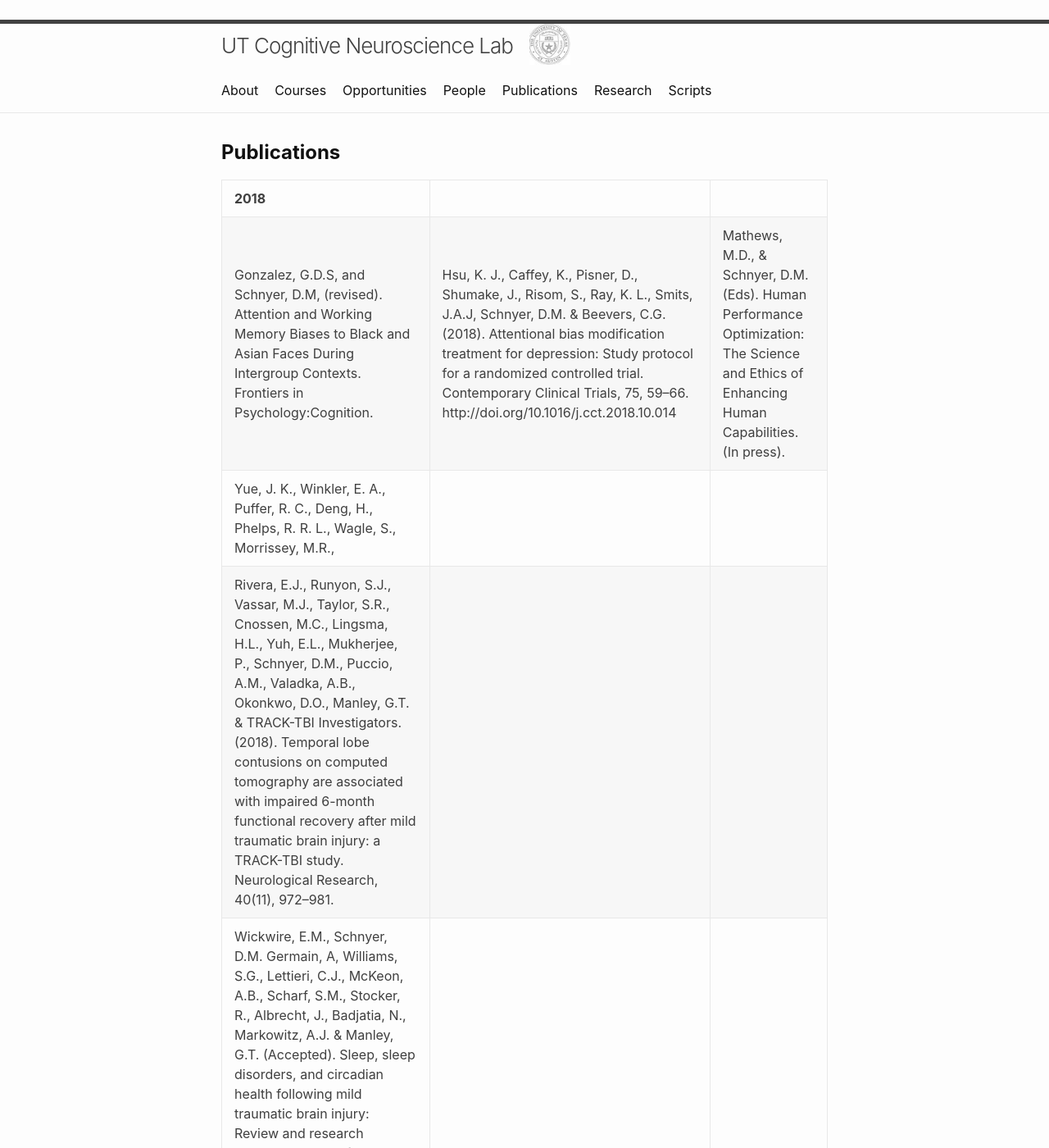
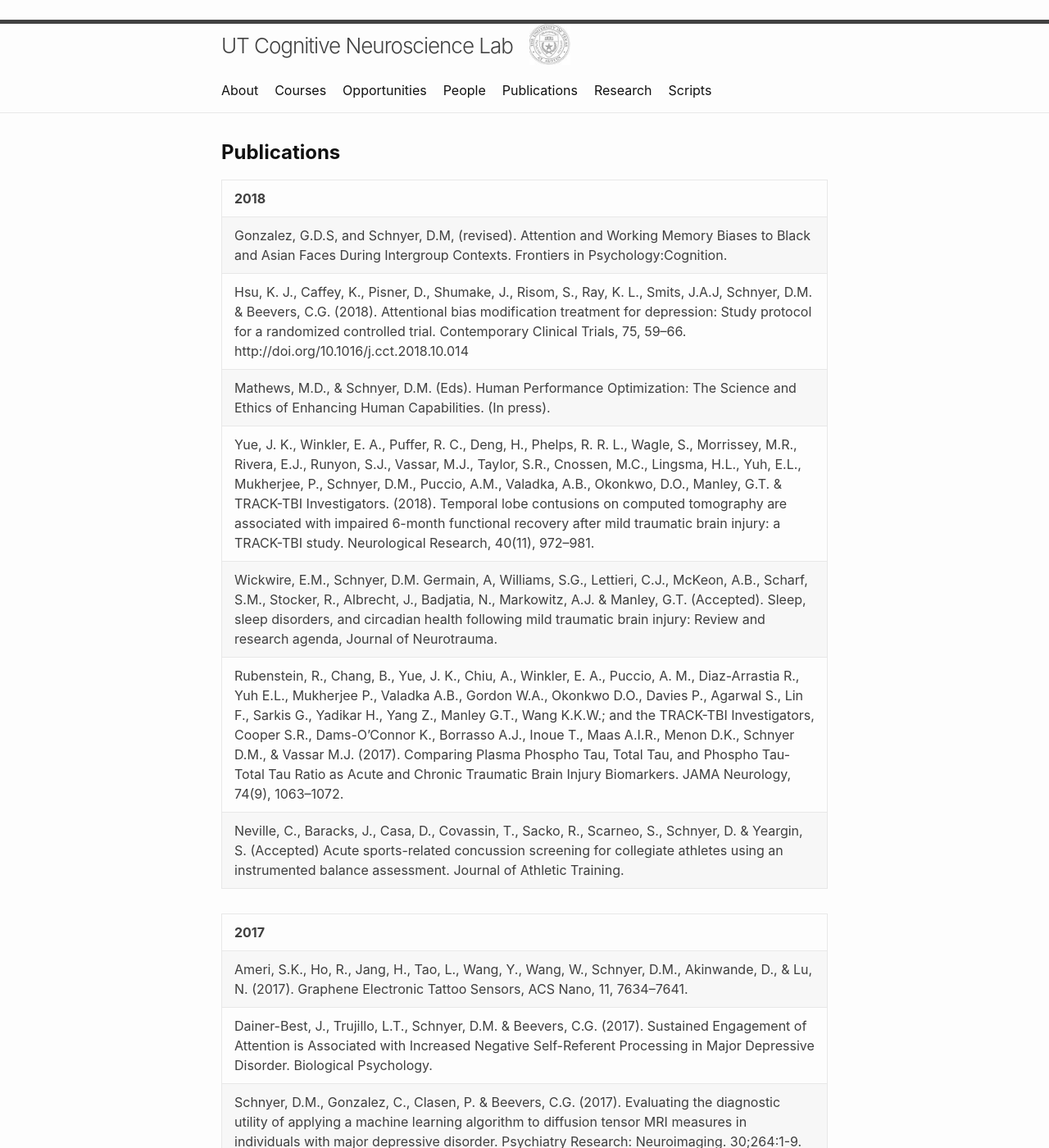
Before and after one commit to UTCogNeuroLab/UTCogNeuroLab.github.io, a Jekyll site: the page built from publications.md, in a window 1280 px wide and 1400 px high. Shown: the whole window at 82% size. Built offline with Jekyll 4.4.1, drawn with Linux system fonts in a browser that asks for light colours; nearby versions of some CDN libraries; part of the change alters nothing that is shown.

```diff
--- a/publications.md
+++ b/publications.md
@@ -6,9 +6,10 @@ permalink: /publications/
 # __Publications__
 
 |**2018**|
-|Gonzalez, G.D.S, and Schnyer, D.M, (revised). Attention and Working Memory Biases to Black and Asian Faces During Intergroup Contexts. Frontiers in Psychology:Cognition. |Hsu, K. J., Caffey, K., Pisner, D., Shumake, J., Risom, S., Ray, K. L., Smits, J.A.J, Schnyer, D.M. & Beevers, C.G. (2018). Attentional bias modification treatment for depression: Study protocol for a randomized controlled trial. Contemporary Clinical Trials, 75, 59–66. http://doi.org/10.1016/j.cct.2018.10.014|Mathews, M.D., & Schnyer, D.M. (Eds). Human Performance Optimization: The Science and Ethics of Enhancing Human Capabilities. (In press).|
-|Yue, J. K., Winkler, E. A., Puffer, R. C., Deng, H., Phelps, R. R. L., Wagle, S., Morrissey, M.R.,
-Rivera, E.J., Runyon, S.J., Vassar, M.J., Taylor, S.R., Cnossen, M.C., Lingsma, H.L., Yuh, E.L., Mukherjee, P., Schnyer, D.M., Puccio, A.M., Valadka, A.B., Okonkwo, D.O., Manley, G.T. & TRACK-TBI Investigators. (2018). Temporal lobe contusions on computed tomography are associated with impaired 6-month functional recovery after mild traumatic brain injury: a TRACK-TBI study. Neurological Research, 40(11), 972–981. |
+|Gonzalez, G.D.S, and Schnyer, D.M, (revised). Attention and Working Memory Biases to Black and Asian Faces During Intergroup Contexts. Frontiers in Psychology:Cognition. |
+|Hsu, K. J., Caffey, K., Pisner, D., Shumake, J., Risom, S., Ray, K. L., Smits, J.A.J, Schnyer, D.M. & Beevers, C.G. (2018). Attentional bias modification treatment for depression: Study protocol for a randomized controlled trial. Contemporary Clinical Trials, 75, 59–66. http://doi.org/10.1016/j.cct.2018.10.014|
+|Mathews, M.D., & Schnyer, D.M. (Eds). Human Performance Optimization: The Science and Ethics of Enhancing Human Capabilities. (In press).|
+|Yue, J. K., Winkler, E. A., Puffer, R. C., Deng, H., Phelps, R. R. L., Wagle, S., Morrissey, M.R., Rivera, E.J., Runyon, S.J., Vassar, M.J., Taylor, S.R., Cnossen, M.C., Lingsma, H.L., Yuh, E.L., Mukherjee, P., Schnyer, D.M., Puccio, A.M., Valadka, A.B., Okonkwo, D.O., Manley, G.T. & TRACK-TBI Investigators. (2018). Temporal lobe contusions on computed tomography are associated with impaired 6-month functional recovery after mild traumatic brain injury: a TRACK-TBI study. Neurological Research, 40(11), 972–981. |
 |Wickwire, E.M., Schnyer, D.M. Germain, A, Williams, S.G., Lettieri, C.J., McKeon, A.B., Scharf, S.M., Stocker, R., Albrecht, J., Badjatia, N., Markowitz, A.J. & Manley, G.T. (Accepted). Sleep, sleep disorders, and circadian health following mild traumatic brain injury: Review and research agenda, Journal of Neurotrauma.|
 |Rubenstein, R., Chang, B., Yue, J. K., Chiu, A., Winkler, E. A., Puccio, A. M., Diaz-Arrastia R., Yuh E.L., Mukherjee P., Valadka A.B., Gordon W.A., Okonkwo D.O., Davies P., Agarwal S., Lin F., Sarkis G., Yadikar H., Yang Z., Manley G.T., Wang K.K.W.; and the TRACK-TBI Investigators, Cooper S.R., Dams-O'Connor K., Borrasso A.J., Inoue T., Maas A.I.R., Menon D.K., Schnyer D.M., & Vassar M.J. (2017). Comparing Plasma Phospho Tau, Total Tau, and Phospho Tau-Total Tau Ratio as Acute and Chronic Traumatic Brain Injury Biomarkers. JAMA Neurology, 74(9), 1063–1072.|
 |Neville, C., Baracks, J., Casa, D., Covassin, T., Sacko, R., Scarneo, S., Schnyer, D. & Yeargin, S. (Accepted) Acute sports-related concussion screening for collegiate athletes using an instrumented balance assessment. Journal of Athletic Training.|
```
